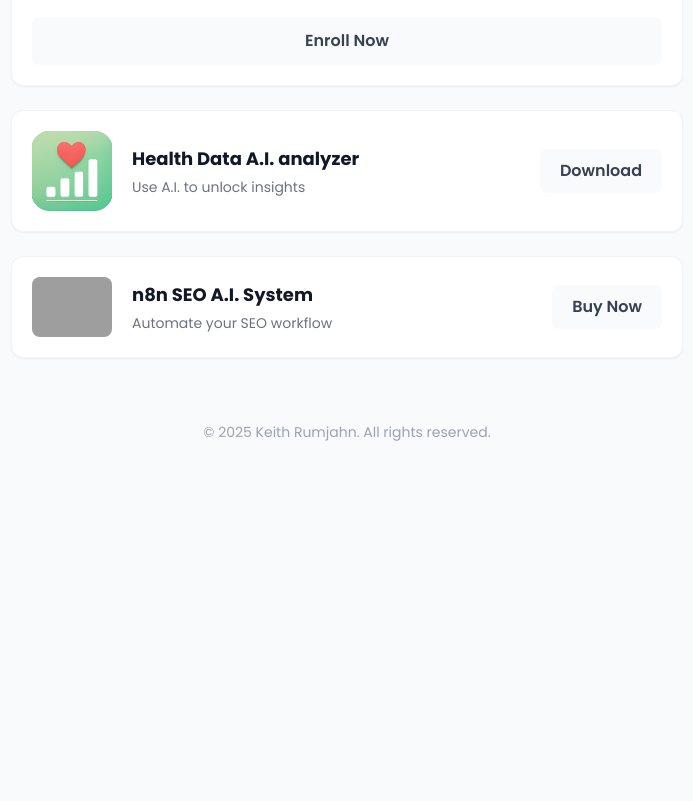
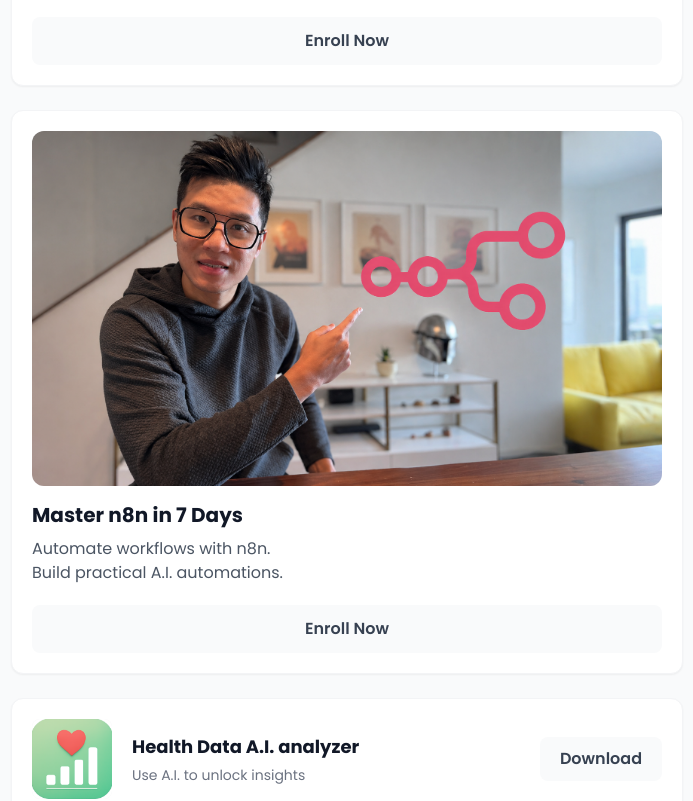
Before and after one commit to krumjahn/LinkInBio, a Next.js app: page / in a window 1280 px wide. Shown: the part 1860-2661 px from the top of the page, without its empty margins (293-986 px from the left). Before the commit the page ends 2350 px from the top, so only its background shows below. Built offline with nearby package versions, Linux system fonts and the light colour scheme; grey boxes are pictures that could not be loaded.

Commit message:
Add n8n course link

```diff
--- a/src/app/page.tsx
+++ b/src/app/page.tsx
@@ -42,6 +42,14 @@
       description: "Build apps faster with A.I.\nGo from idea to working product.",
       image: "/14dayVibeCoding.png",
       url: "https://www.udemy.com/course/master-ai-vibe-coding-in-7-days/?referralCode=8B887D6C60DC678AFCB8",
+      btnText: "Enroll Now",
+      featured: true
+    },
+    {
+      title: "Master n8n in 7 Days",
+      description: "Automate workflows with n8n.\nBuild practical A.I. automations.",
+      image: "/n8ncourseUdemy.png",
+      url: "https://www.udemy.com/course/master-n8n-in-7-days/?referralCode=22315D07E6C12DAE3B3F",
       btnText: "Enroll Now",
       featured: true
     },
```
Also changed, not shown: public/n8ncourseUdemy.png (added).
